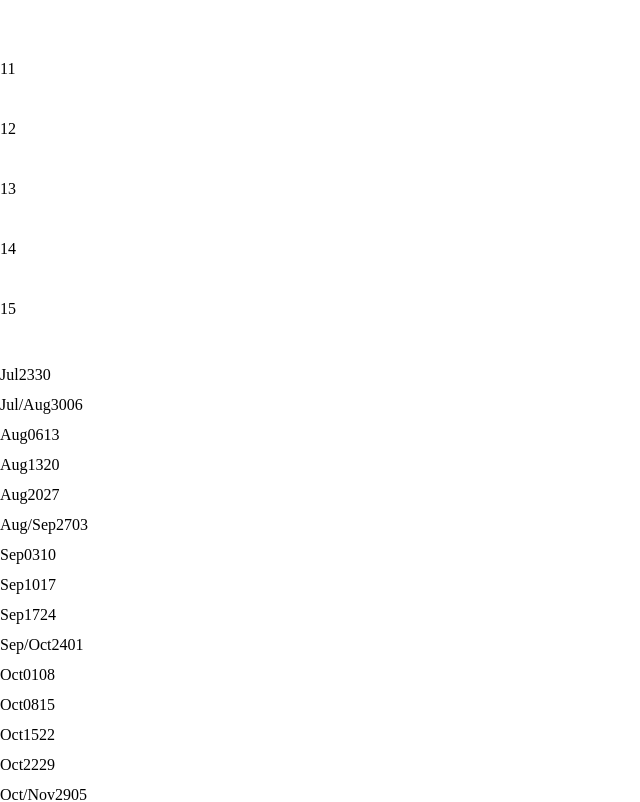
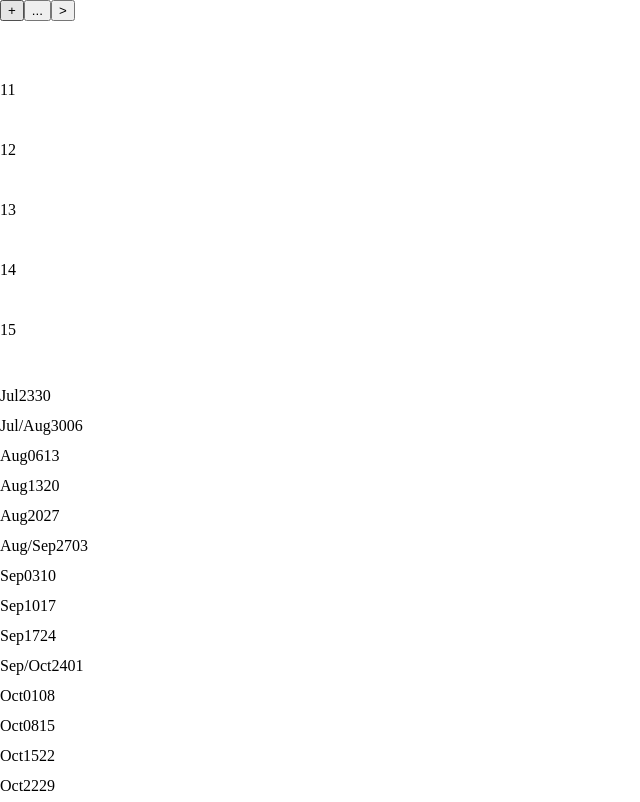
Before and after one commit to JiDarwish/React-Timeline-Component, a React app: page / in a window 1280 px wide. Shown: the top 802 px of the page, without its empty margins (0-640 px from the left). Built offline with nearby package versions, Linux system fonts and the light colour scheme.

Commit message:
Added buttons and scroll-to-today functionality

```diff
--- a/src/Components/ClassTaskRowComp/TaskComp/taskComp.css
+++ b/src/Components/ClassTaskRowComp/TaskComp/taskComp.css
@@ -19,5 +19,6 @@
   justify-content: center;
   background-color: #ef7263;
   color: #fff;
-  padding: 10px;
+  padding: 5px;
+  border-radius: 5px;
 }
--- a/src/Components/Timeline/Timeline.js
+++ b/src/Components/Timeline/Timeline.js
@@ -5,10 +5,12 @@ import {
   TIMELINE_ITEMS_CHANGED,
   TIMELINE_GROUPS_CHANGED,
   ALL_WEEKS_CHANGED,
-  GROUPS_COLUMN_REFERENCE
+  GROUPS_COLUMN_REFERENCE,
+  TODAY_MARKER_REFERENCE
 } from '../../Store';
 
 import WeekComp from '../WeekComp/WeekComp';
+import RoundButton from '../../Helpers/RoundButton/RoundButton';
 import ClassBarRowComp from '../ClassBarRowComp/ClassBarRowComp';
 import ClassTaskRowComp from '../ClassTaskRowComp/ClassTaskRowComp';
 import classes from './timeline.css';
@@ -21,7 +23,8 @@ export default class Timeline extends Component {
     groups: null,
     allWeeks: null,
     totalWeeks: null,
-    groupsColumnRef: null
+    groupsColumnRef: null,
+    todayMarkerRef: null
   };
 
   renderWeekComp = () => {
@@ -68,6 +71,9 @@ export default class Timeline extends Component {
       case TIMELINE_ITEMS_CHANGED:
         this.setState({ timelineItems: mergedData.payload.items });
         break;
+      case TODAY_MARKER_REFERENCE:
+        this.setState({ todayMarkerRef: mergedData.payload.todayMarkerRef });
+        break;
       case TIMELINE_GROUPS_CHANGED:
         this.setState({ groups: mergedData.payload.groups });
         break;
@@ -85,7 +91,18 @@ export default class Timeline extends Component {
 
   handleScroll = e => {
     const { groupsColumnRef } = this.state;
-    groupsColumnRef.style.left = e.target.scrollLeft + 'px';
+    const { scrollLeft, clientWidth } = e.target;
+    // I am setting this.state.... = but this is just a reference to an element
+    // scroll the groups row along
+    groupsColumnRef.style.left = scrollLeft + 'px';
+
+    //scroll the buttons along
+    this.refs.buttonsContainer.style.left =
+      scrollLeft + clientWidth - 70 + 'px';
+  };
+
+  hadnleClickTodayMarker = e => {
+    this.state.todayMarkerRef.scrollIntoView({ behavior: 'smooth' });
   };
 
   componentWillMount = () => {
@@ -113,6 +130,23 @@ export default class Timeline extends Component {
     return (
       <div className={classes.root} onScroll={this.handleScroll}>
         <div className={classes.timelineContainer} style={{ width: width }}>
+          <div className={classes.buttonsContainer} ref="buttonsContainer">
+            <RoundButton
+              clickHandler={() => console.log('implemented when integrating')}
+              action="+"
+              title="Add a class"
+            />
+            <RoundButton
+              clickHandler={() => console.log('implementing when integrating')}
+              action="..."
+              title="more info"
+            />
+            <RoundButton
+              clickHandler={this.hadnleClickTodayMarker}
+              action=">"
+              title="Go to today"
+            />
+          </div>
           <ClassBarRowComp groups={this.state.groups} rowHeight={rowHeight} />
           <div className={classes.rowsContainer}>
             {this.renderWeekComp()}
--- a/src/Components/Timeline/timeline.css
+++ b/src/Components/Timeline/timeline.css
@@ -20,3 +20,12 @@
 .rowContainer {
   display: flex;
 }
+
+.buttonsContainer {
+  position: absolute;
+  right: 10px;
+  bottom: 10px;
+  z-index: 100000;
+  display: flex;
+  flex-direction: column;
+}
--- a/src/Components/WeekComp/TodayMarker/TodayMarker.js
+++ b/src/Components/WeekComp/TodayMarker/TodayMarker.js
@@ -1,17 +1,25 @@
 import React, { Component } from 'react';
 
 import classes from './todayMarker.css';
+import { timelineStore, TODAY_MARKER_REFERENCE } from '../../../Store';
 
 export default class TodayMarker extends Component {
   componentDidMount = () => {
-    this.refs.today.parentNode.scrollIntoView();
+    const { todayMarker } = this.refs;
+    todayMarker.parentNode.scrollIntoView();
+    timelineStore.setState({
+      type: TODAY_MARKER_REFERENCE,
+      payload: {
+        todayMarkerRef: todayMarker
+      }
+    });
   };
 
   render() {
     const { offset } = this.props;
     return (
       <div
-        ref="today"
+        ref="todayMarker"
         style={{ left: offset + 'px' }}
         className={classes.todayMarker}
       />
--- /dev/null
+++ b/src/Helpers/RoundButton/RoundButton.js
@@ -0,0 +1,18 @@
+import React, { Component } from 'react';
+
+import classes from './roundButton.css';
+
+export default class ModuleButton extends Component {
+  render() {
+    return (
+      <button
+        title={this.props.title}
+        className={classes.roundButton}
+        disabled={this.props.disabled}
+        onClick={this.props.clickHandler}
+      >
+        <md-icon class="material-icons">{this.props.action}</md-icon>
+      </button>
+    );
+  }
+}
--- /dev/null
+++ b/src/Helpers/RoundButton/roundButton.css
@@ -0,0 +1,23 @@
+.roundButton {
+  width: 50px;
+  height: 50px;
+  line-height: 50px;
+  margin-left: 10px;
+  border-radius: 50%;
+  outline: 0;
+  opacity: 0.6;
+  border: 0;
+  font-size: 2rem;
+  background-color: grey;
+  cursor: pointer;
+  transition: all 0.4s ease-out;
+}
+
+.roundButton:hover {
+  opacity: 1;
+  transform: rotate(360deg) scale(1.1);
+}
+
+.roundButton:active {
+  transform: scale(0.9);
+}
--- a/src/Store/index.js
+++ b/src/Store/index.js
@@ -10,3 +10,4 @@ export const TIMELINE_GROUPS_CHANGED = 'TIMELINE_GROUPS_CHANGED';
 export const TIMELINE_ITEMS_CHANGED = 'TIMELINE_ITEMS_CHANGED';
 export const ALL_WEEKS_CHANGED = 'ALL_WEEKS_CHANGED';
 export const GROUPS_COLUMN_REFERENCE = 'GROUPS_COLUMN_REFERENCE';
+export const TODAY_MARKER_REFERENCE = 'TODAY_MARKER_REFERENCE';
```
